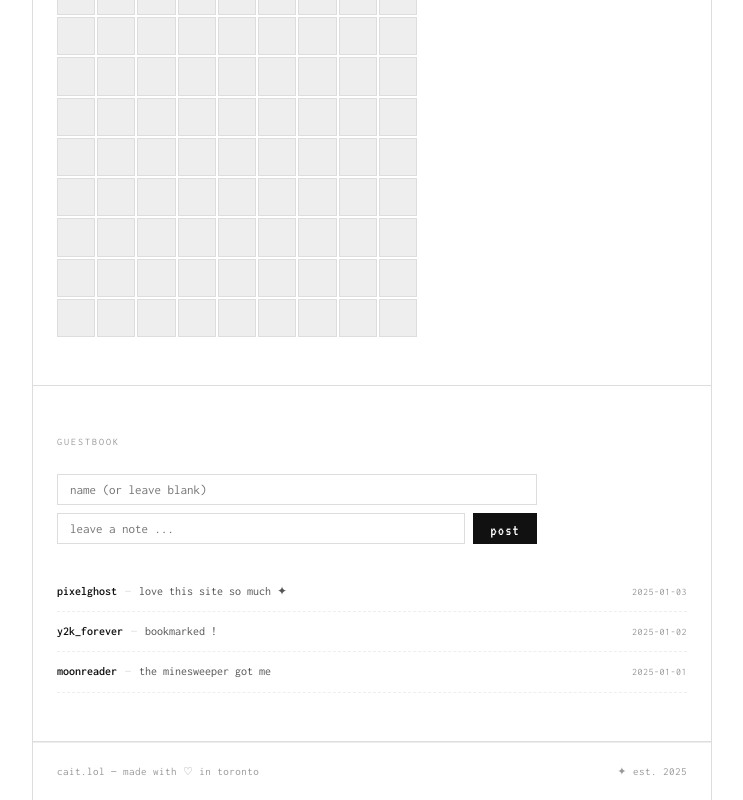
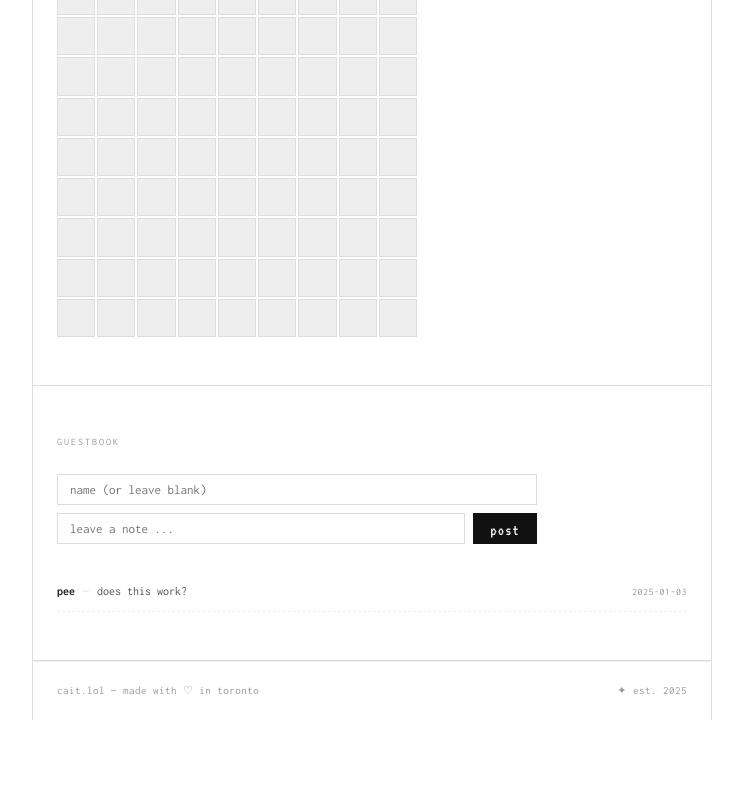
Before and after one commit to caitroach/caitlol, a React (Vite) app: page / in a window 1280 px wide. Shown: the part 836-1636 px from the top of the page, without its empty margins (268-1011 px from the left). After the commit the page ends 1556 px from the top, so only its background shows below. Built offline with nearby package versions, Linux system fonts and the light colour scheme.

Commit message:
peegit add .

```diff
--- a/src/App.css
+++ b/src/App.css
@@ -65,7 +65,6 @@ input, textarea {
   width: 100%;
   transition: border-color 0.15s;
   border-radius: 0;
-  -webkit-appearance: none;
 }
 
 input:focus, textarea:focus {
--- a/src/components/Guestbook.jsx
+++ b/src/components/Guestbook.jsx
@@ -1,17 +1,9 @@
 import { useState, useEffect } from "react";
 import "./Guestbook.css";
 
-// ── SETUP ────────────────────────────────────────────────
-// 1. Create a Google Sheet with columns: timestamp, name, message
-// 2. Extensions → Apps Script → paste the backend script (see README)
-// 3. Deploy as Web App → copy the URL here
-const APPS_SCRIPT_URL = "https://script.google.com/macros/s/AKfycbxq7-aunbtKixtXUSH81Ya9Szwn-JTRjPwkv5PxP-QASqOATWambm1mJd4aFSLL8HA1/exec";
-
-// Fallback messages shown before real data loads
+const APPS_SCRIPT_URL = "https://script.google.com/macros/s/AKfycbyWS5u3hclCROP8LFiu8gqYMn5_zHbliUZbtNOGBwfD3KBezhPEMDIaYjE0UaUjt4wz/exec"
 const SEED_MESSAGES = [
-  { name: "pixelghost", message: "love this site so much ✦", timestamp: "2025-01-03" },
-  { name: "y2k_forever", message: "bookmarked !", timestamp: "2025-01-02" },
-  { name: "moonreader", message: "the minesweeper got me", timestamp: "2025-01-01" },
+  { name: "pee", message: "does this work?", timestamp: "2025-01-03" },
 ];
 // ────────────────────────────────────────────────────────
 
@@ -49,7 +41,7 @@ export default function Guestbook({ full }) {
     setName("");
     setMsg("");
 
-    if (APPS_SCRIPT_URL !== "https://script.google.com/macros/s/AKfycbxq7-aunbtKixtXUSH81Ya9Szwn-JTRjPwkv5PxP-QASqOATWambm1mJd4aFSLL8HA1/exec") {
+    if (APPS_SCRIPT_URL !== "https://script.google.com/macros/s/AKfycbyWS5u3hclCROP8LFiu8gqYMn5_zHbliUZbtNOGBwfD3KBezhPEMDIaYjE0UaUjt4wz/exec") {
       try {
         await fetch(APPS_SCRIPT_URL, {
           method: "POST",
@@ -94,7 +86,7 @@ export default function Guestbook({ full }) {
             {status === "sending" ? "..." : "post"}
           </button>
         </div>
-        {status === "sent" && <p className="gb-status">posted ✓</p>}
+        {status === "sent" && <p className="gb-status">posted.</p>}
         {status === "error" && <p className="gb-status error">something went wrong</p>}
       </div>
 
```
